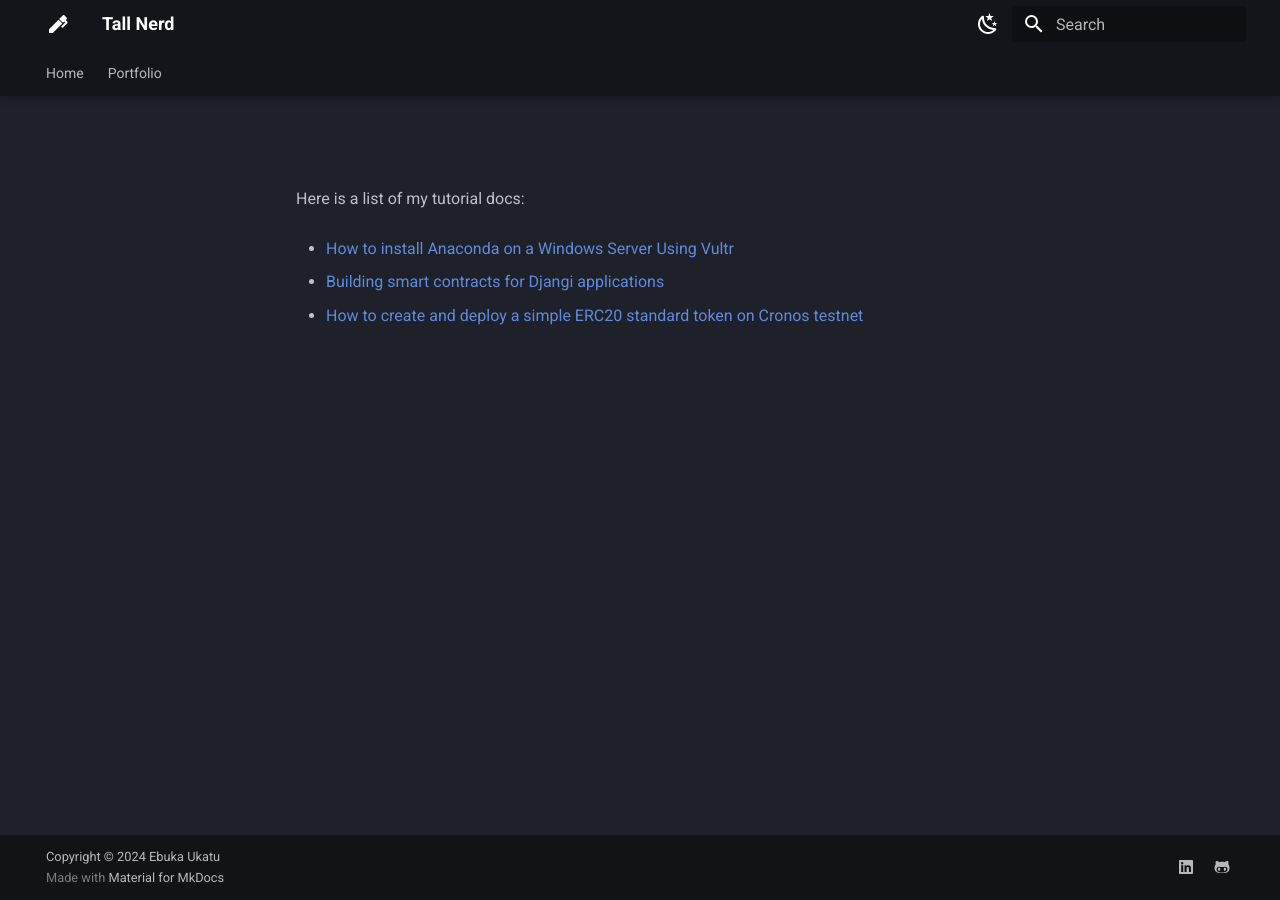
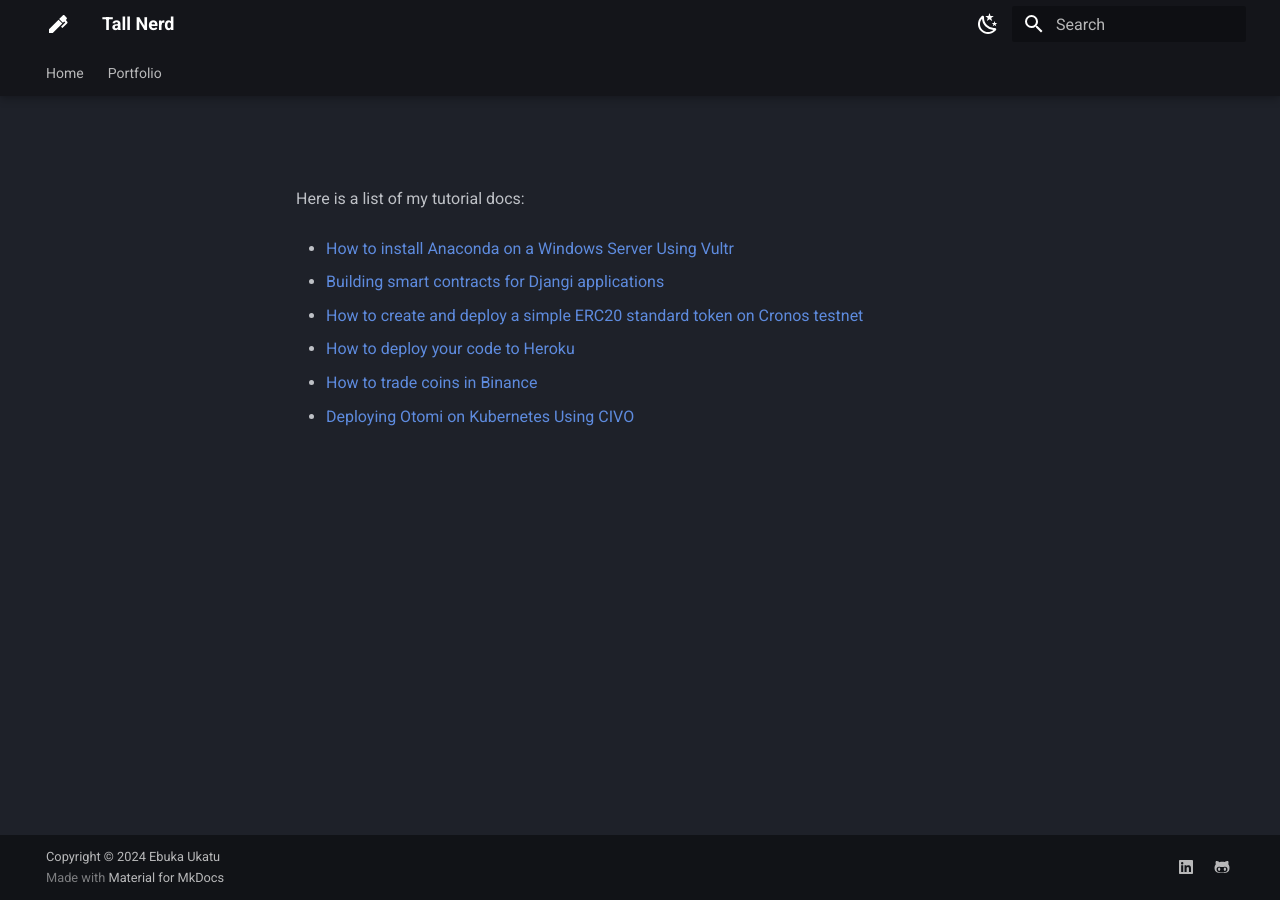
Before and after one commit to TallNerdx/TallNerdx.github.io, an MkDocs documentation site: the page built from docs/Portfolio/tutorials.md, in a window 1280 px wide. Built offline with MkDocs 1.6.1 and Material for MkDocs 9.7.7, drawn with Linux system fonts in a browser that asks for light colours.

Commit message:
Update tutorials.md

```diff
--- a/docs/Portfolio/tutorials.md
+++ b/docs/Portfolio/tutorials.md
@@ -7,3 +7,9 @@ Here is a list of my tutorial docs:
 - [Building smart contracts for Djangi applications](https://dev.to/tallnerd/building-smart-contracts-for-django-applications-369c)
 
 - [How to create and deploy a simple ERC20 standard token on Cronos testnet](https://tallnerd.hashnode.dev/how-to-create-and-deploy-a-simple-erc-20-standard-token-on-cronos-testnet-the-step-by-step-guide)
+
+- [How to deploy your code to Heroku](https://tallnerd.hashnode.dev/how-to-deploy-your-code-to-heroku-the-easy-way-the-step-by-step-guide)
+
+- [How to trade coins in Binance](https://tallnerd.hashnode.dev/how-to-trade-coins-on-binance-step-by-step-guide)
+
+- [Deploying Otomi on Kubernetes Using CIVO](https://www.civo.com/learn/otomi-on-civo)
```
